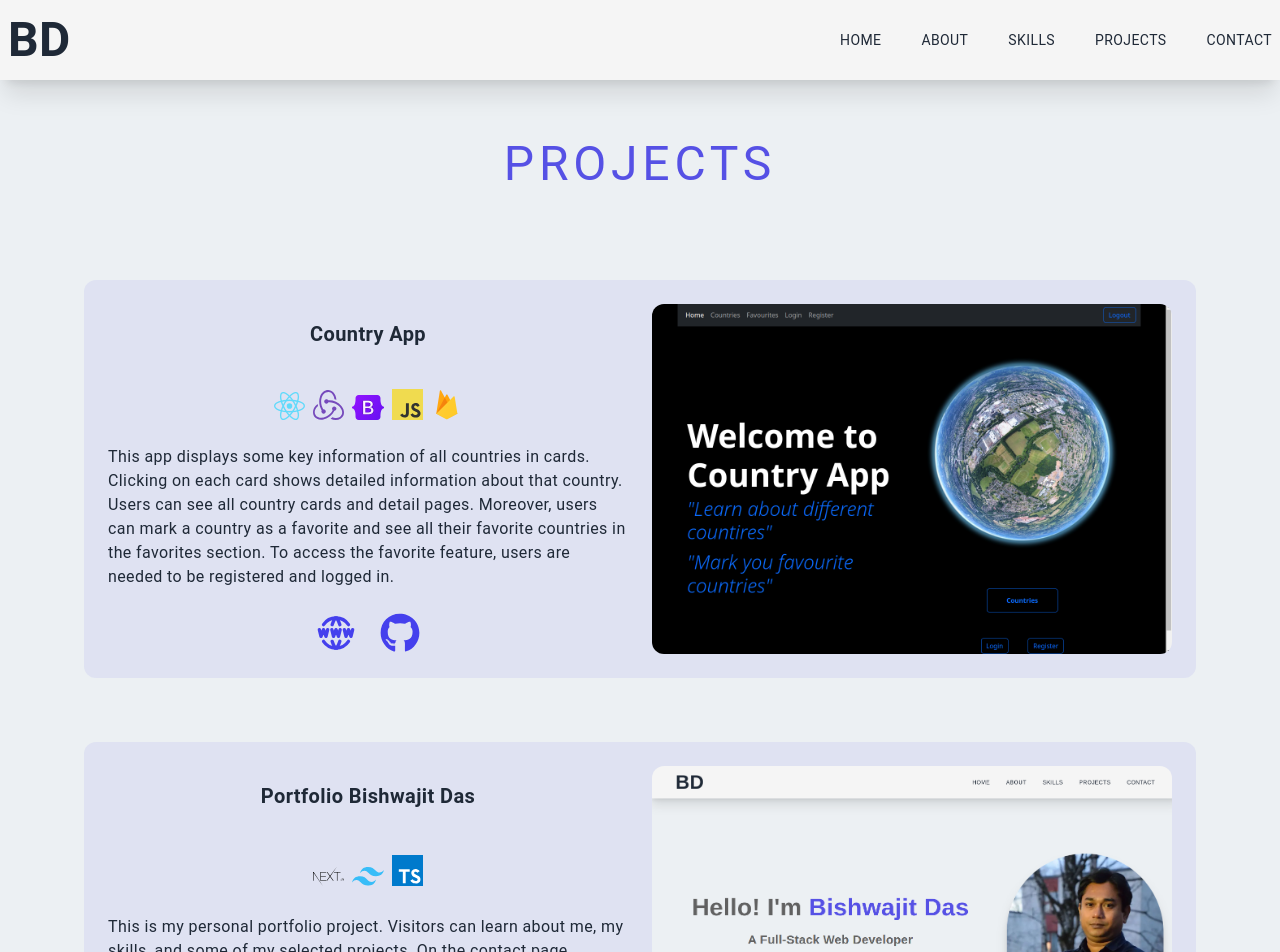
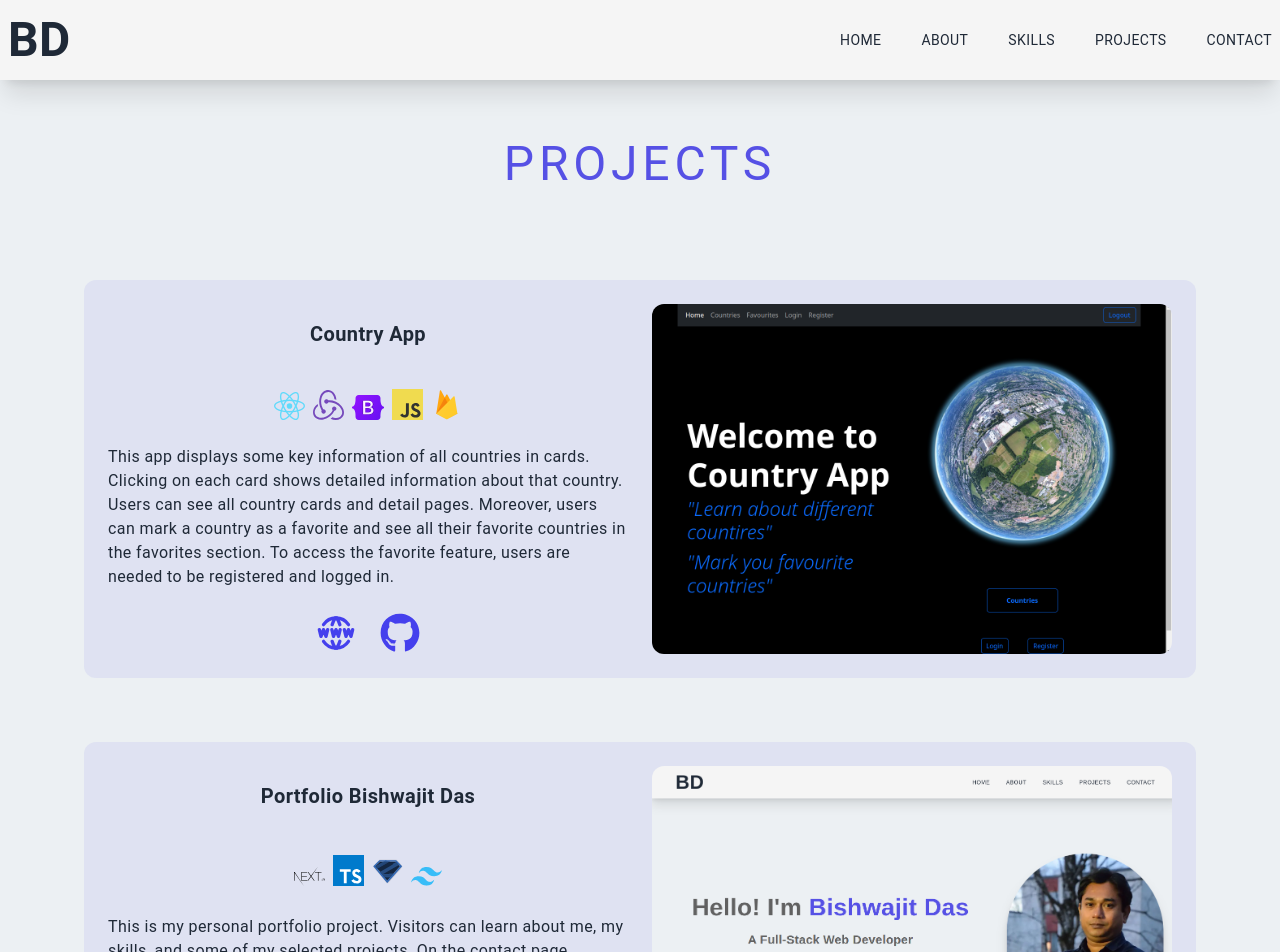
Before and after one commit to Bishwajitkuat/portfolio_next_bisso, a Next.js app: page /projects in a window 1280 px wide. Shown: the top 952 px of the page. Built offline with nearby package versions, Linux system fonts and the light colour scheme.

Commit message:
Project card data is updated

```diff
--- a/data/project-card.ts
+++ b/data/project-card.ts
@@ -37,8 +37,9 @@ export const projects: ProjeectDataType[] = [
     imgAlt: "project image",
     skillIconUrl: [
       { imgPath: "/skills_imgs/nextjs.svg", imgAlt: "nextjs" },
+      { imgPath: "/skills_imgs/typescript.svg", imgAlt: "typescript" },
+      { imgPath: "/skills_imgs/zod.svg", imgAlt: "zod" },
       { imgPath: "/skills_imgs/tailwind.svg", imgAlt: "react tailwind" },
-      { imgPath: "/skills_imgs/typescript.svg", imgAlt: "typescript" },
     ],
     projectName: "Portfolio Bishwajit Das",
     projectDescription:
```
